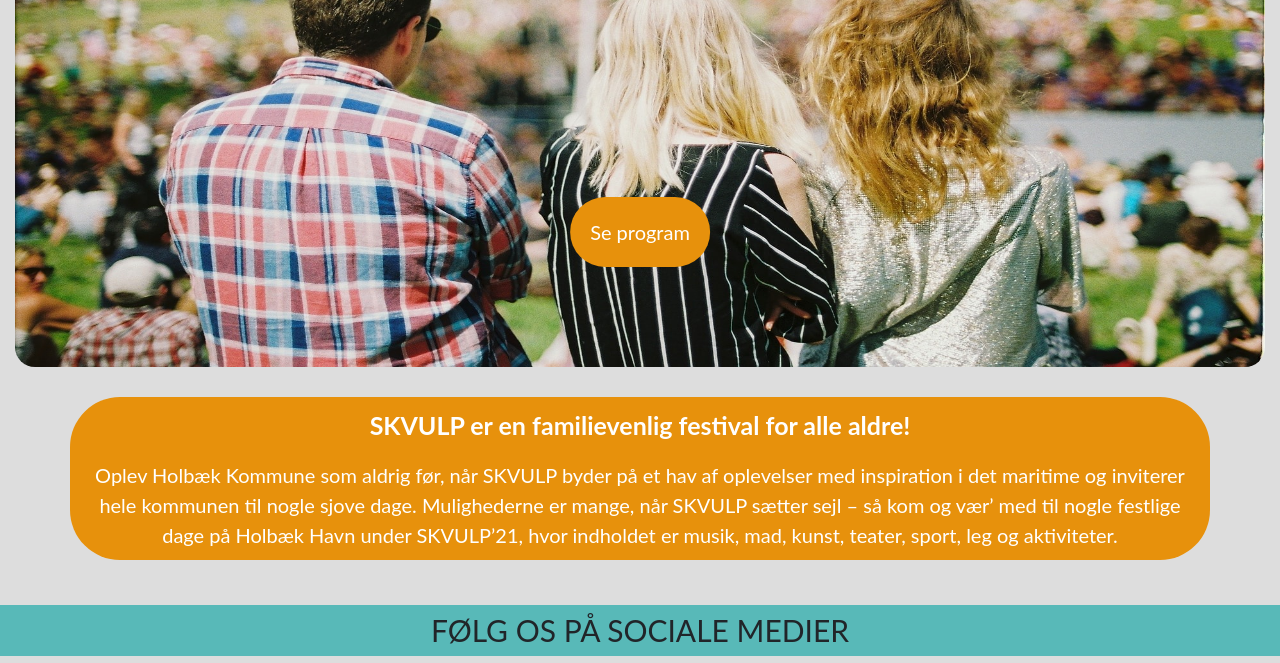
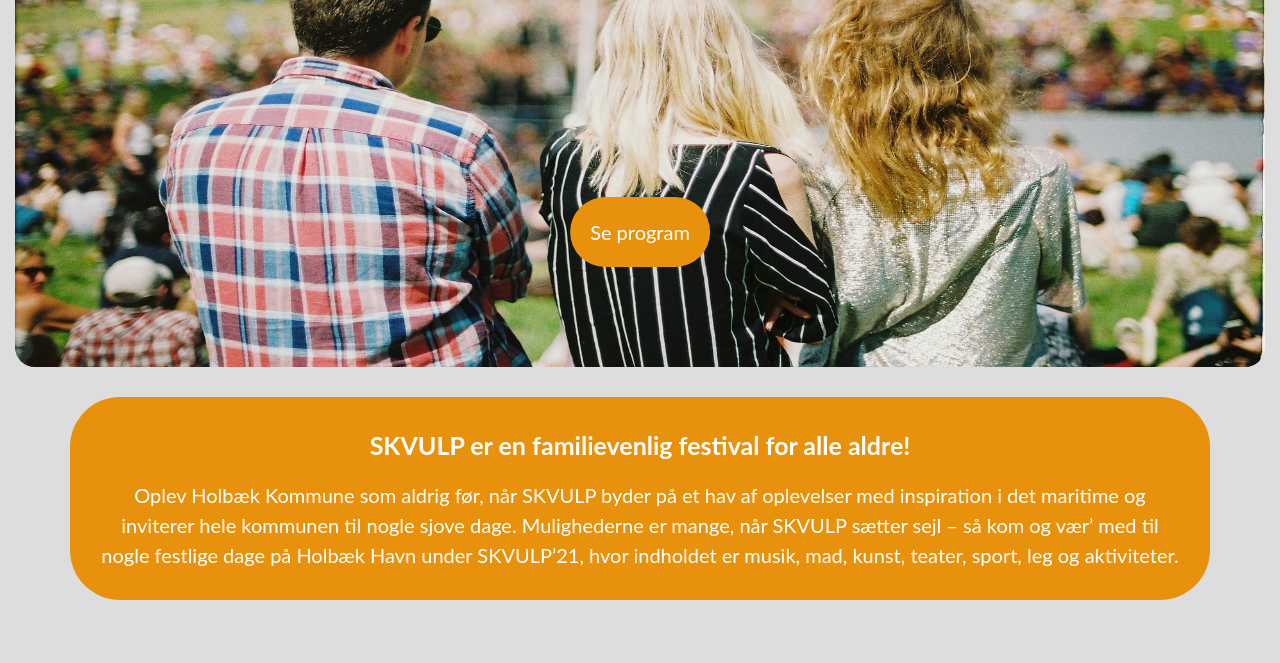
Before and after one commit to DangerNoodle32/SKVULP, a website: page index.html in a window 1280 px wide. Shown: the part 407-1070 px from the top of the page. Drawn offline with nearby package versions, Linux system fonts and the light colour scheme.

Commit message:
padding tilføjet

```diff
--- a/index.html
+++ b/index.html
@@ -83,7 +83,7 @@
 
     </div>
 
-    <div class="p-3 orange container text-center mt-5">
+    <div class="p-5 orange container text-center mt-5">
         <span class="headline">SKVULP er en familievenlig festival for alle aldre!</span>
         <br>
         <br>
@@ -93,6 +93,8 @@
         til nogle festlige dage på Holbæk Havn under SKVULP’21, hvor indholdet er musik, mad, kunst, teater, sport, leg
             og aktiviteter.</span>
     </div>
+
+    <br>
 
     <div class="topic bg-primary mt-5 p-2 text-center">
 
```
